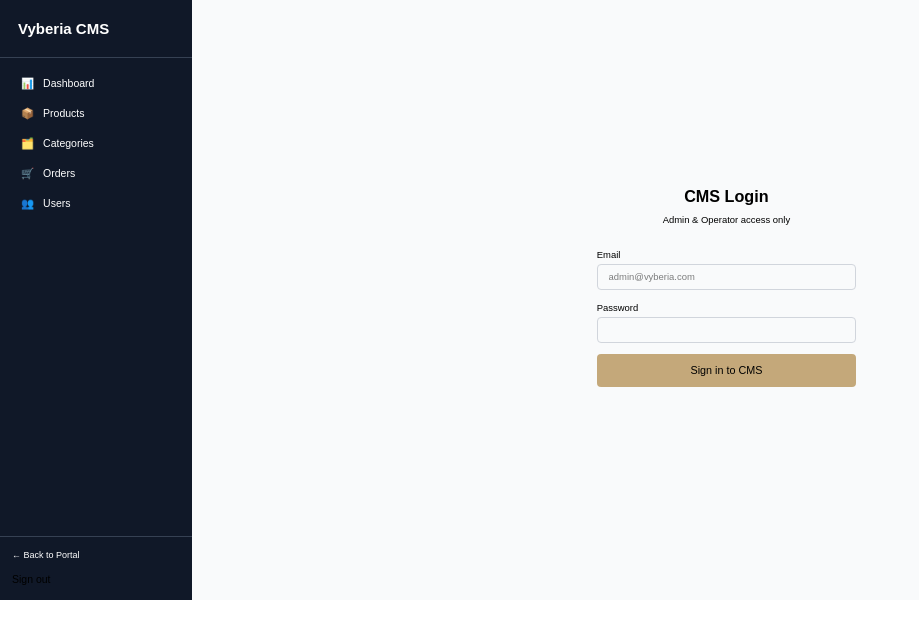
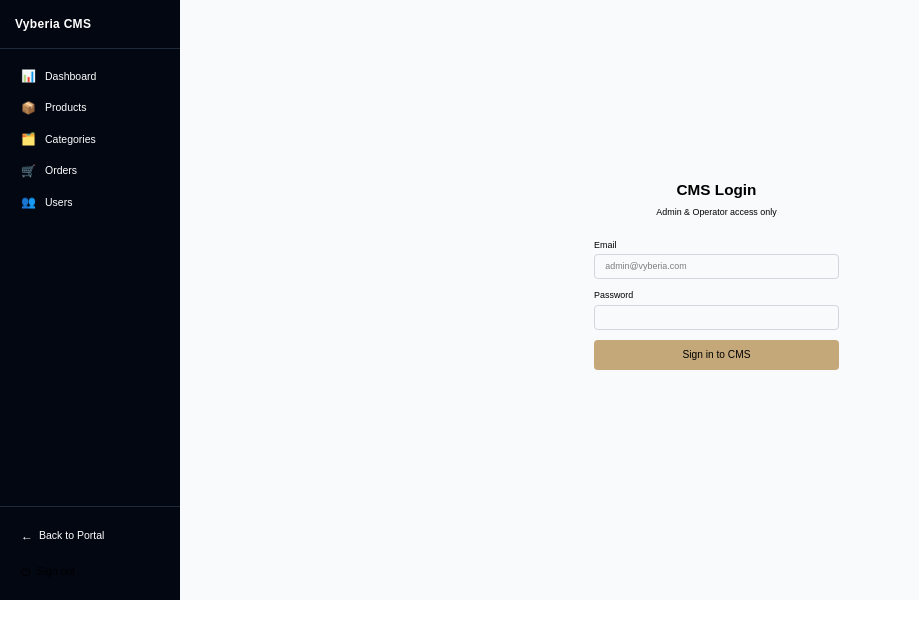
Before and after one commit to cirruscale/vyberia-portal-frontend, a React (Vite) app: page /cms/login in a window 1280 px wide. Shown: the top 638 px of the page, without its empty margins (0-919 px from the left). Built offline with nearby package versions, Linux system fonts and the light colour scheme; no server answers.

Commit message:
redesign CMS sidebar and adjust main content zoom

```diff
--- a/src/components/layout/CMSSidebar.tsx
+++ b/src/components/layout/CMSSidebar.tsx
@@ -15,44 +15,55 @@ export function CMSSidebar() {
   const { user, logout } = useCmsAuth()
 
   return (
-    <aside className="fixed left-0 top-0 h-screen w-64 bg-gray-900 text-white flex flex-col overflow-y-auto z-40">
-      <div className="p-6 border-b border-gray-700">
-        <Link to="/cms/dashboard" className="text-xl font-bold text-indigo-400">
-          Vyberia CMS
+    <aside className="fixed left-0 top-0 h-screen w-60 bg-gray-950 text-white flex flex-col z-40">
+      {/* Brand */}
+      <div className="px-5 py-5 border-b border-gray-800">
+        <Link to="/cms/dashboard">
+          <p className="text-base font-bold text-white tracking-wide">Vyberia CMS</p>
         </Link>
         {user && (
-          <p className="text-xs text-gray-400 mt-1">
-            {user.name} · {user.role}
+          <p className="text-xs text-gray-400 mt-1 truncate">
+            {user.name} · <span className="capitalize">{user.role}</span>
           </p>
         )}
       </div>
 
-      <nav className="flex-1 p-4 space-y-1">
-        {nav.map(item => (
+      {/* Nav */}
+      <nav className="flex-1 px-3 py-4 space-y-0.5 overflow-y-auto">
+        {nav.map(item => {
+          const active = location.pathname.startsWith(item.href)
+          return (
             <Link
               key={item.href}
               to={item.href}
               className={clsx(
-              'flex items-center gap-3 px-3 py-2 rounded-md text-sm transition-colors',
-              location.pathname.startsWith(item.href)
-                ? 'bg-indigo-600 text-white'
-                : 'text-gray-300 hover:bg-gray-800 hover:text-white'
+                'flex items-center gap-3 px-4 py-2.5 rounded-lg text-sm font-medium transition-all',
+                active
+                  ? 'bg-indigo-600 text-white shadow-sm'
+                  : 'text-gray-400 hover:bg-gray-800 hover:text-white'
               )}
             >
-            <span>{item.icon}</span>
+              <span className="text-base leading-none">{item.icon}</span>
               {item.label}
             </Link>
-        ))}
+          )
+        })}
       </nav>
 
-      <div className="p-4 border-t border-gray-700 mt-auto">
-        <Link to="/" className="block text-xs text-gray-400 hover:text-gray-200 mb-3">
-          ← Back to Portal
+      {/* Footer */}
+      <div className="px-3 py-4 border-t border-gray-800 space-y-1">
+        <Link
+          to="/"
+          className="flex items-center gap-2 px-4 py-2.5 rounded-lg text-sm text-gray-400 hover:bg-gray-800 hover:text-white transition-all"
+        >
+          <span className="text-base">←</span>
+          Back to Portal
         </Link>
         <button
           onClick={logout}
-          className="w-full text-left text-sm text-red-400 hover:text-red-300"
+          className="w-full flex items-center gap-2 px-4 py-2.5 rounded-lg text-sm text-red-400 hover:bg-red-900/30 hover:text-red-300 transition-all"
         >
+          <span className="text-base">⏻</span>
           Sign out
         </button>
       </div>
--- a/src/layouts/CMSLayout.tsx
+++ b/src/layouts/CMSLayout.tsx
@@ -7,7 +7,7 @@ export default function CMSLayout() {
     <CmsAuthProvider>
       <div className="flex min-h-screen bg-gray-50">
         <CMSSidebar />
-        <main className="flex-1 ml-64 overflow-auto p-6" style={{ zoom: 0.9 }}>
+        <main className="flex-1 ml-60 overflow-auto p-8" style={{ zoom: 0.85 }}>
           <Outlet />
         </main>
       </div>
```
Lines whose indentation alone changed are shown as unchanged.
